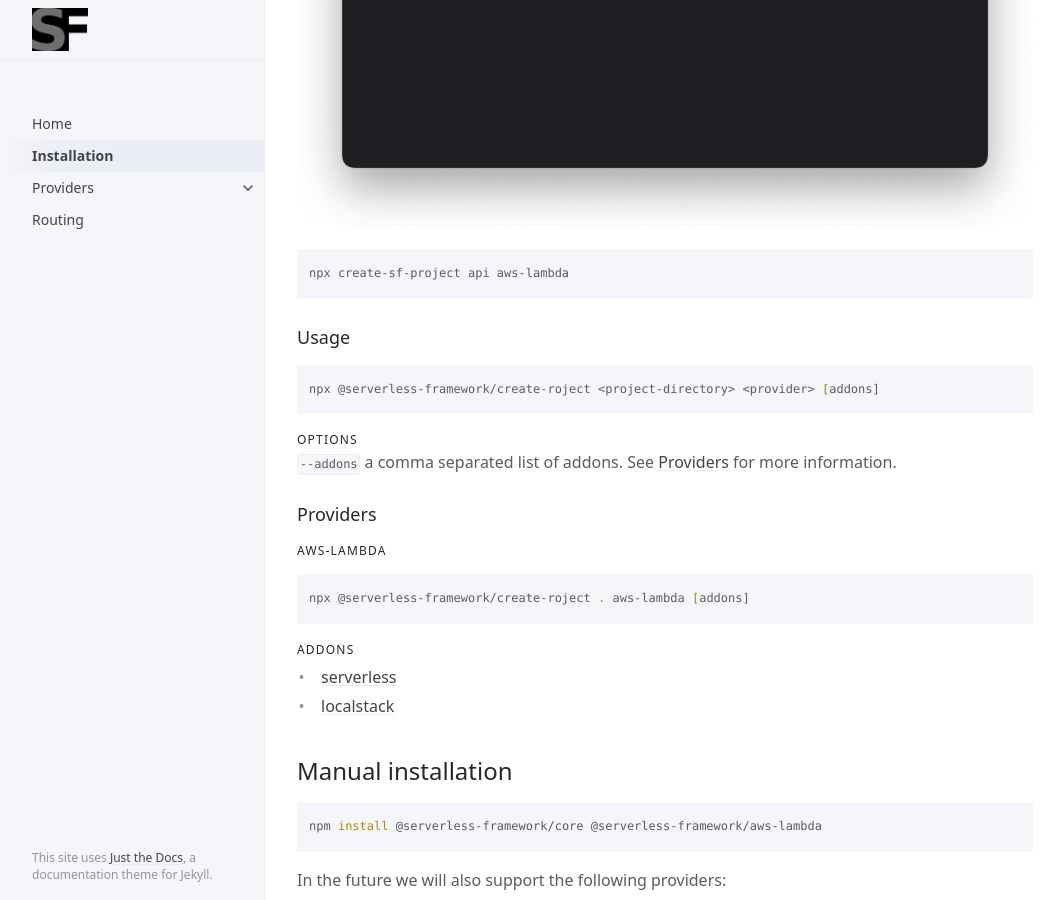
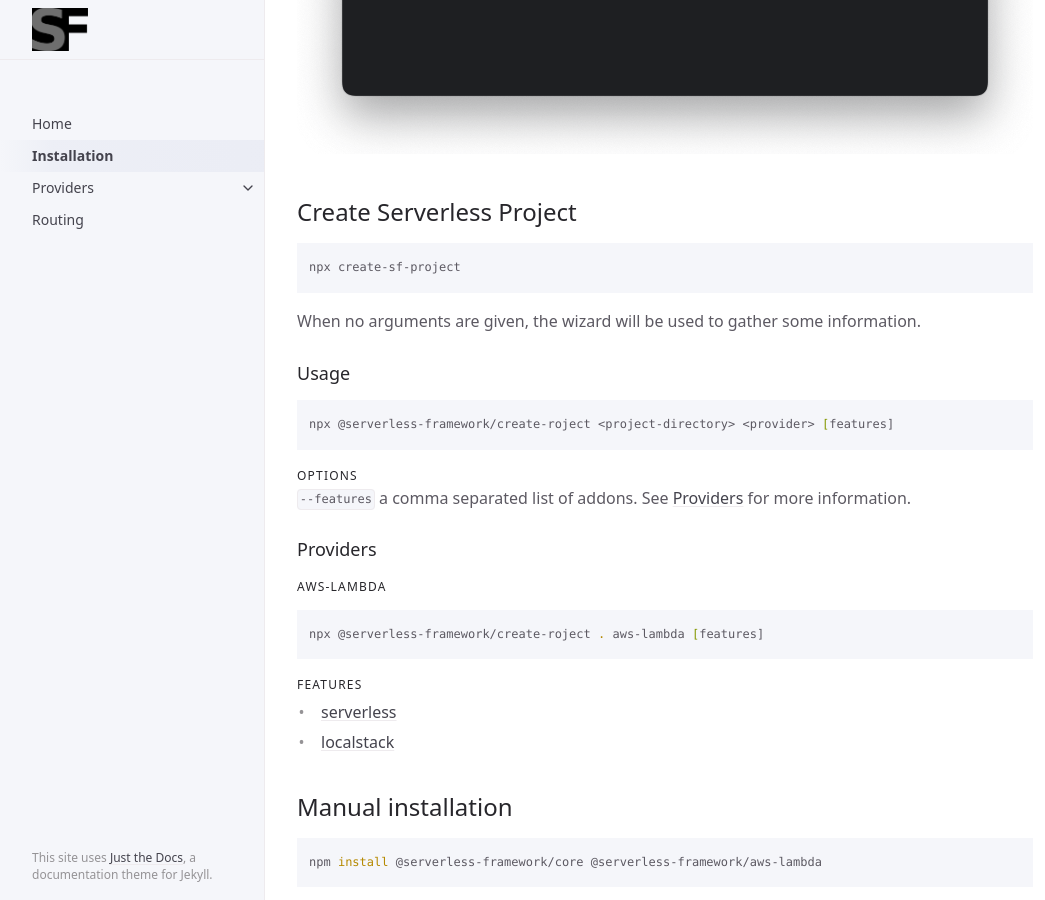
Before and after one commit to Edwin-Luijten/serverless-framework, a Jekyll site: the page built from docs/installation.md, in a window 1280 px wide and 900 px high, scrolled down 937 px. Shown: the whole window, without its empty margins (107-1152 px from the left). Built offline with Jekyll 4.4.1, drawn with Linux system fonts in a browser that asks for light colours.

Commit message:
chore: wip home page

````diff
--- a/docs/installation.md
+++ b/docs/installation.md
@@ -19,30 +19,31 @@ nav_order: 2
 ---
 
 The easiest way of starting a new project is by using `create-sf-project`.
+![](/serverless-framework/assets/images/cli.png "cli")
 
 ## Create Serverless Project
 
-![](/serverless-framework/assets/images/cli.png "cli")
 ```bash
-npx create-sf-project api aws-lambda
+npx create-sf-project
 ```
+When no arguments are given, the wizard will be used to gather some information.
 
 ### Usage
 
 ```shell
-npx @serverless-framework/create-roject <project-directory> <provider> [addons]
+npx @serverless-framework/create-roject <project-directory> <provider> [features]
 ```
 
 #### Options
-`--addons` a comma separated list of addons. See [Providers](#providers) for more information.
+`--features` a comma separated list of addons. See [Providers](#providers) for more information.
 
 ### Providers
 
 #### AWS-Lambda
 ```shell
-npx @serverless-framework/create-roject . aws-lambda [addons]
+npx @serverless-framework/create-roject . aws-lambda [features]
 ```
-#### Addons
+#### features
 - [serverless](https://www.serverless.com/framework/docs){:target="_blank"}
 - [localstack](https://docs.localstack.cloud/overview/){:target="_blank"}
 
````
